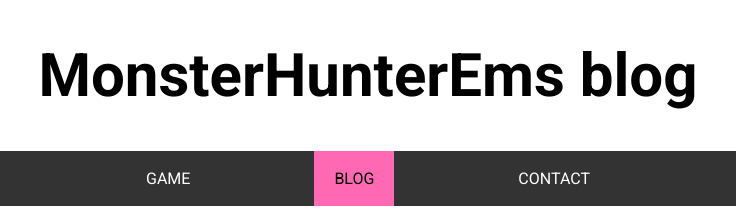
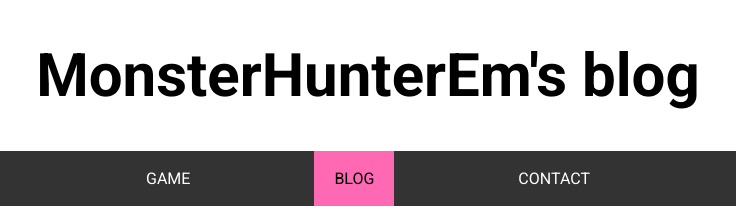
Before and after one commit to MonsterHunterEm/MonsterHunterEm.github.io, a plain HTML site: page index.html in a window 1280 px wide. Shown: the top 223 px of the page, 272-1008 px from the left. Drawn offline with Linux system fonts and the light colour scheme.

Commit message:
Update index.html

```diff
--- a/index.html
+++ b/index.html
@@ -2,14 +2,14 @@
 <html>
   <!-- BLOG PAGE -->
   <head>
-    <title>My Blog</title>
+ <title>MonsterHunterEm's blog</title>
     <link href="css/style.css" rel="stylesheet" type="text/css" />
     <link href="css/blog.css" rel="stylesheet" type="text/css" />
     <link href='https://fonts.googleapis.com/css?family=Roboto:400,300,400italic,300italic,100,700' rel='stylesheet' type='text/css' />
   </head>
   <body>
     <div class="banner">
-      <h1>MonsterHunterEms blog</h1>
+      <h1>MonsterHunterEm's blog</h1>
     </div>
     <ul>
       <li><a href="game.html">GAME</a></li>
```
